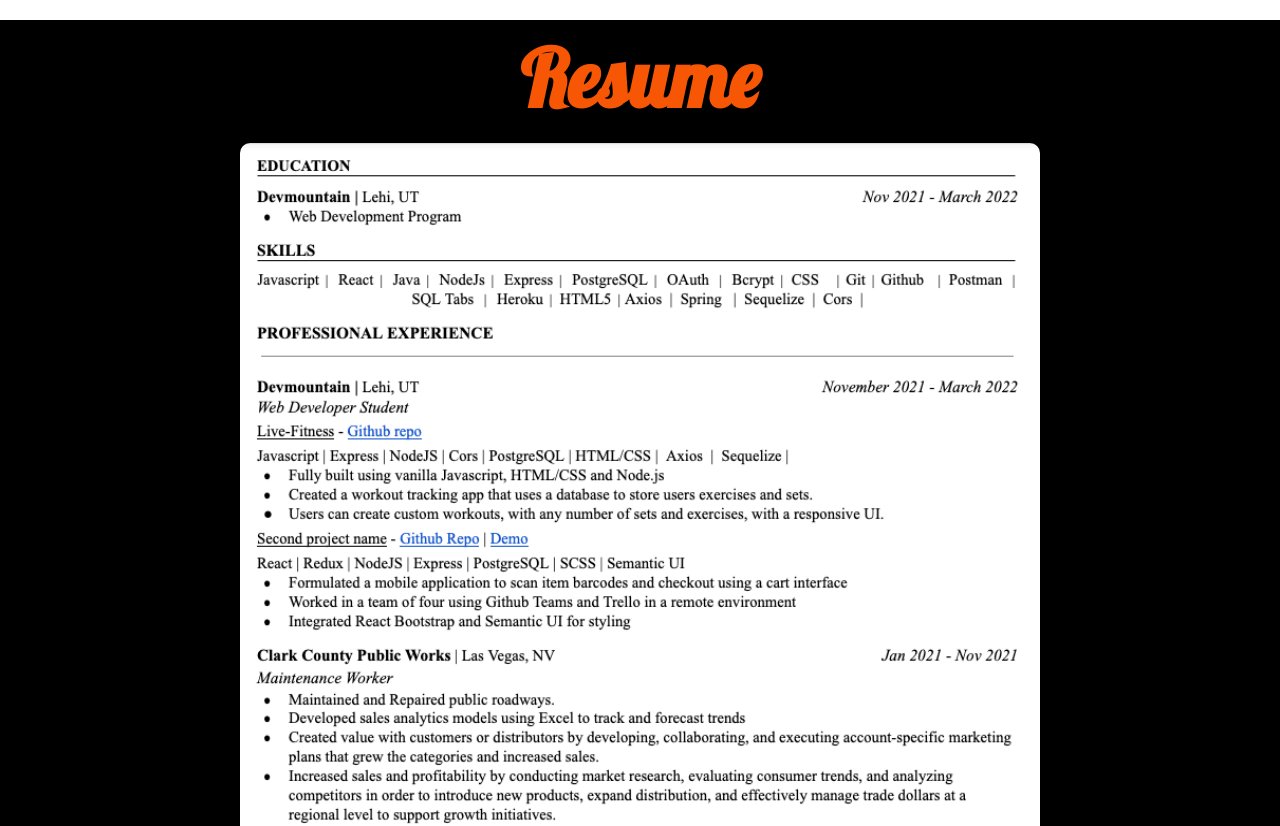
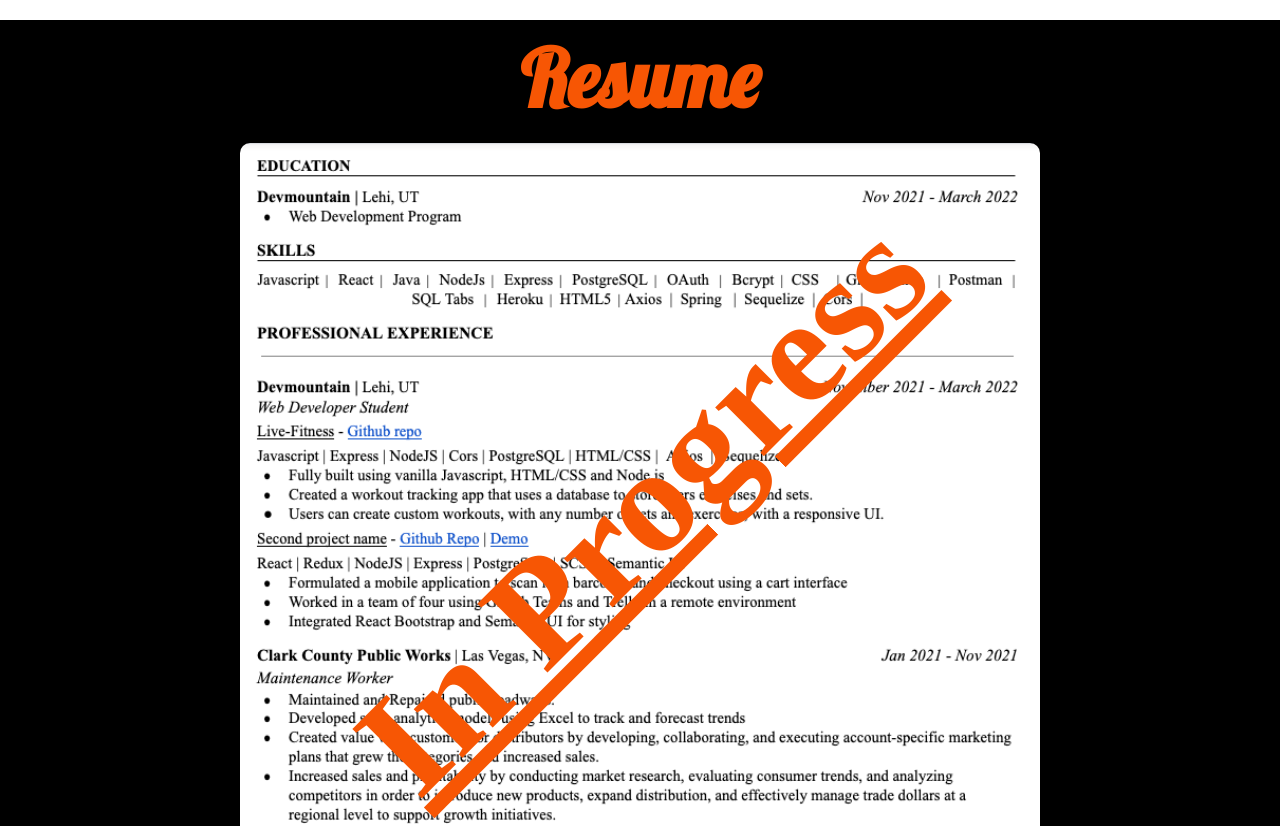
Before and after one commit to JoshGenereux/old-portfolio, a React (Create React App) app: page / in a window 1280 px wide. Shown: the part 1480-2306 px from the top of the page. Built offline with nearby package versions, Linux system fonts and the light colour scheme.

Commit message:
updated resume

```diff
--- a/src/App.css
+++ b/src/App.css
@@ -186,6 +186,16 @@
     width: 100%;
 }
 
+.resume-words{
+    position: relative;
+    text-decoration: underline;
+    font-size: 150px;
+    color: #f75604;
+    top: -650px;
+    left: 25px;
+    transform: rotateZ(-45deg);
+}
+
 .resume-home-btn, .skills-home-btn, .about-home-btn{
     position: relative;
     width: 70px;
--- a/src/components/Resume.js
+++ b/src/components/Resume.js
@@ -9,6 +9,7 @@
       <h1 className='resume-header'>Resume</h1>
       <div className='resume-container'>
         <img className='resume' src={resume}/>
+        <h1 className='resume-words'>In Progress</h1>
       </div>
       <ScrollIntoView selector='.header'>
         <button className='about-home-btn'>Home</button>
```
